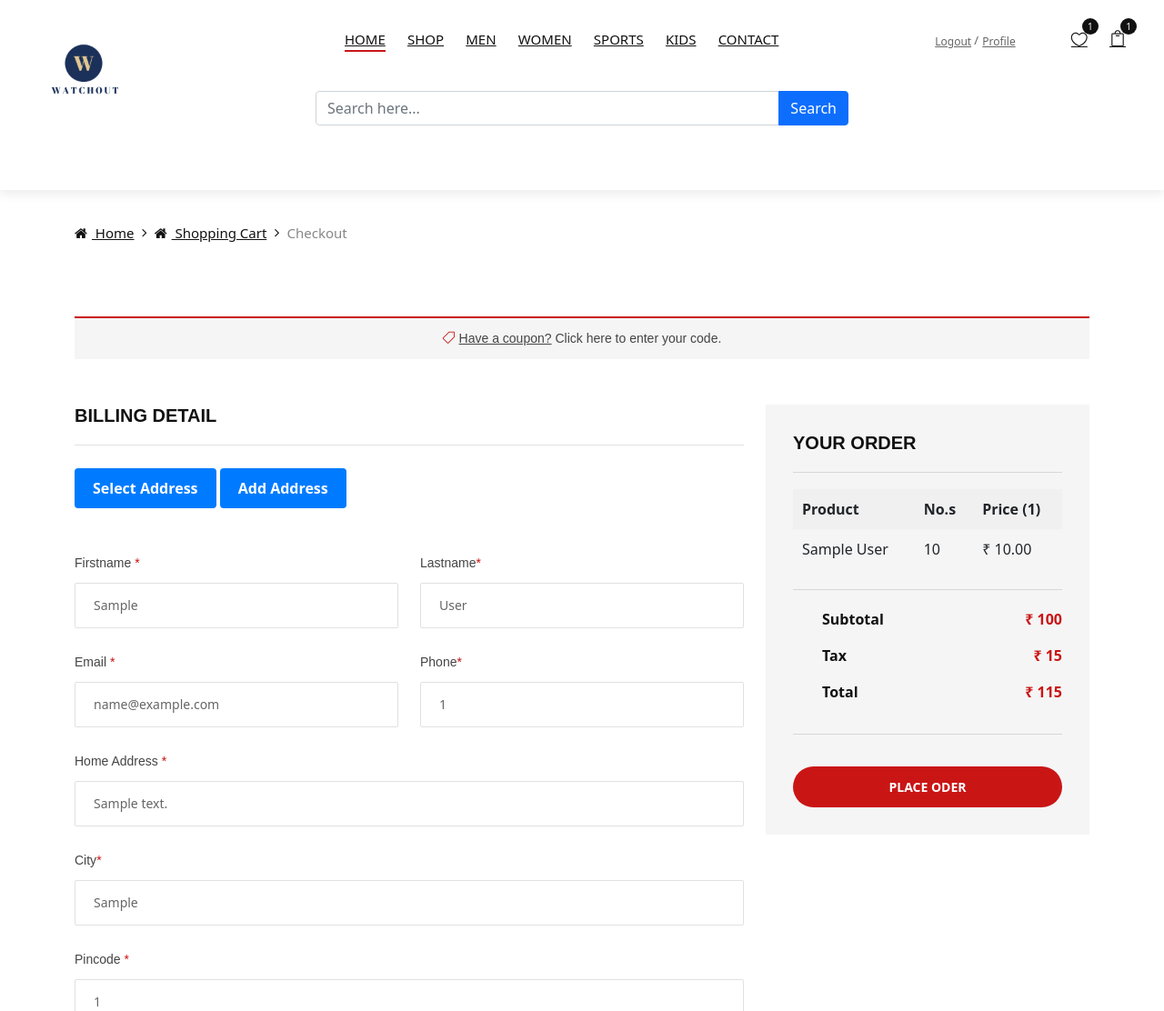
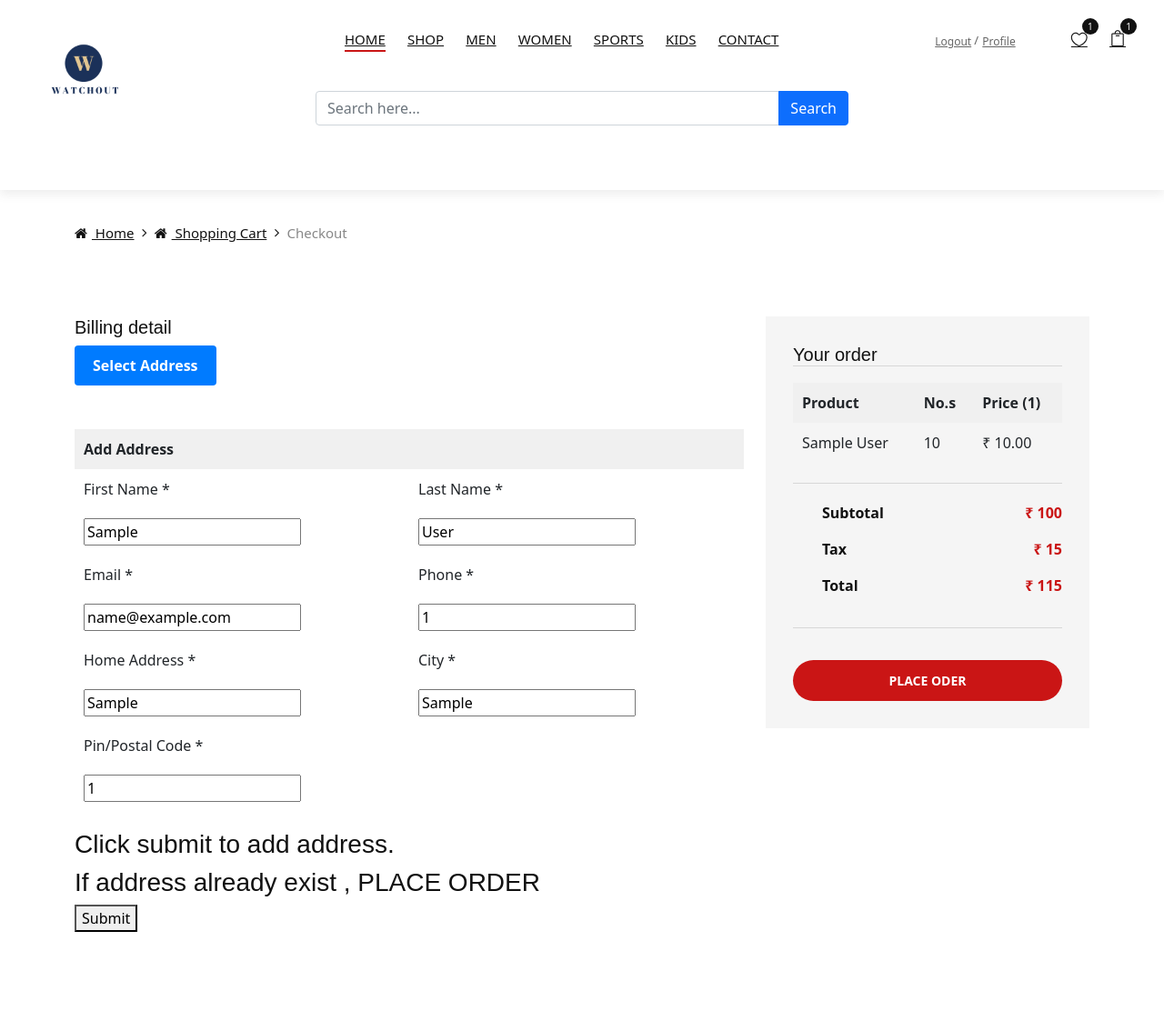
Before and after one commit to aravindsureshvechoor/watchout, a Django app: page /checkout in a window 1280 px wide. Shown: the top 1112 px of the page at 91% size. Run offline with Django 4.2, Linux system fonts and the light colour scheme; a user stored in the database is signed in; tables that the repository leaves empty hold one stand-in row (values such as "Sample post"); some libraries are stand-ins or nearby versions.

Commit message:
address form

```diff
--- a/templates/carttemplates/checkout.html
+++ b/templates/carttemplates/checkout.html
@@ -52,68 +52,141 @@
     <section class="checkout spad">
         <div class="container">
             <div class="row">
-                <div class="col-lg-12">
-                    <h6 class="coupon__link"><span class="icon_tag_alt"></span> <a href="#">Have a coupon?</a> Click
-                    here to enter your code.</h6>
-                </div>
-            </div>
-            <form action="{% url 'placeorder' %}" method="post" class="checkout__form">
-                {% csrf_token %}
-                <div class="row">
                 <div class="col-lg-8">
                     <h5>Billing detail</h5>
                     <a href="{% url 'selectaddress' %}" class="button-link">Select Address</a>
-                        <a href="{% url 'addaddress' %}" class="button-link">Add Address</a>
+                    {% comment %} <a href="{% url 'addaddress' %}" class="button-link">Add Address</a> {% endcomment %}
                     <br>
                     <br>
                     <br>
                     <div class="row">
-                            <div class="col-lg-6 col-md-6 col-sm-6">
-                                <div class="checkout__form__input">
-                                    <p> Firstname <span>*</span></p>
-                                    <input value="{{address.firstname}}" type="text">
             </div>
+
+
+
+
+            <form method="post" action="{% url 'submitaddress' %}" class="checkout__form" onsubmit="return validateForm()">
+                {% csrf_token %}
+                <table class="checkout__form__table">
+                    <tr>
+                        <th colspan="2">Add Address</th>
+                    </tr>
+                    <tr>
+                        <td>First Name <span>*</span></td>
+                        <td>Last Name <span>*</span></td>
+                    </tr>
+                    <tr>
+                        <td><input type="text" {% if address %}value={{address.firstname}}{% endif %} id="firstname" name="firstname" required></td>
+                        <td><input type="text" {% if address %}value={{address.lastname}}{% endif %} id="lastname" name="lastname" required></td>
+                    </tr>
+                    <tr>
+                        <td>Email <span>*</span></td>
+                        <td>Phone <span>*</span></td>
+                    </tr>
+                    <tr>
+                        <td><input type="text" id="email" {% if address %}value={{address.email}}{% endif %} name="email" required></td>
+                        <td><input type="text" id="phone" {% if address %}value={{address.phone}}{% endif %} name="phone" required></td>
+                    </tr>
+                    <tr>
+                        <td>Home Address <span>*</span></td>
+                        <td>City <span>*</span></td>
+                    </tr>
+                    <tr>
+                        <td><input type="text" id="homeaddress" {% if address %}value={{address.homeaddress}}{% endif %} name="homeaddress" placeholder="Street Address" required></td>
+                        <td><input type="text" id="city" {% if address %}value={{address.city}}{% endif %} name="city" required></td>
+                    </tr>
+
+                    <tr>
+                        <td>Pin/Postal Code <span>*</span></td>
+                        <td></td>
+                    </tr>
+                    <tr>
+                        <td><input type="text" id="pincode" {% if address %}value={{address.pincode}}{% endif %} name="pincode" required></td>
+                        <td></td>
+                    </tr>
+                </table>
+
+                <div class="checkout__form__checkbox">
+                    <!-- Include your checkboxes here -->
                 </div>
-                            <div class="col-lg-6 col-md-6 col-sm-6">
-                                <div class="checkout__form__input">
-                                    <p>Lastname<span>*</span></p>
-                                    <input value="{{address.lastname}}" type="text">
+
+                <div class="checkout__form__checkbox">
+                    <!-- Include your checkboxes here -->
                 </div>
-                            </div>
-                            <div class="col-lg-6 col-md-6 col-sm-6">
-                                <div class="checkout__form__input">
-                                    <p>Email <span>*</span></p>
-                                    <input value="{{address.email}}" type="text">
-                                </div>
-                            </div>
-                            <div class="col-lg-6 col-md-6 col-sm-6">
-                                <div class="checkout__form__input">
-                                    <p>Phone<span>*</span></p>
-                                    <input value="{{address.phone}}" type="text">
-                                </div>
-                            </div>
-                            <div class="col-lg-12">
-                                {% comment %} <div class="checkout__form__input">
-                                    <p>Country <span>*</span></p>
-                                    <input type="text">
-                                </div> {% endcomment %}
-                                <div class="checkout__form__input">
-                                    <p>Home Address <span>*</span></p>
-                                    <input type="text" value="{{address.homeaddress}}" placeholder="Street Address">
-                                </div>
-                                <div class="checkout__form__input">
-                                    <p>City<span>*</span></p>
-                                    <input value="{{address.city}}" type="text">
-                                </div>
-                                {% comment %} <div class="checkout__form__input">
-                                    <p>Country/State <span>*</span></p>
-                                    <input type="text">
-                                </div> {% endcomment %}
-                                <div class="checkout__form__input">
-                                    <p>Pincode <span>*</span></p>
-                                    <input value="{{address.pincode}}" type="text">
-                                </div>
-                            </div>
+
+                <!-- Add your additional checkboxes as needed -->
+            <h3> Click submit to add address.</h3>
+            <h3> If address already exist , PLACE ORDER </h3>
+                <button type="submit">Submit</button>
+
+
+
+            </form>
+
+
+
+
+
+            <script>
+                function validateForm() {
+                    // Get form inputs
+                    const firstname = document.getElementById("firstname").value.trim();
+                    const lastname = document.getElementById("lastname").value.trim();
+                    const email = document.getElementById("email").value.trim();
+                    const phone = document.getElementById("phone").value.trim();
+                    const homeaddress = document.getElementById("homeaddress").value.trim();
+                    const city = document.getElementById("city").value.trim();
+                    const pincode = document.getElementById("pincode").value.trim();
+
+                    // Regular expressions for validation
+                    const emailPattern = /^[A-Za-z0-9._%+-]+@[A-Za-z0-9.-]+\.[A-Za-z]{2,}$/;
+                    const phonePattern = /^\d{10}$/;
+                    const pincodePattern = /^\d{6}$/;
+
+                    // Check for empty fields and length limits
+                    if (
+                        firstname === "" || firstname.length > 50 ||
+                        lastname === "" || lastname.length > 50 ||
+                        email === "" || email.length > 20 || !email.match(emailPattern) ||
+                        phone === "" || phone.length > 10 || !phone.match(phonePattern) ||
+                        homeaddress === "" || homeaddress.length > 50 ||
+                        city === "" || city.length > 50 ||
+                        pincode === "" || !pincode.match(pincodePattern)
+                    ) {
+                        alert("Please correct the form errors.");
+                        return false; // Prevent form submission
+                    }
+                    return true; // Form is valid
+                }
+            </script>
+
+
+
+
+
+
+
+
+
+
+
+
+
+
+
+
+
+            <form action="{% url 'placeorder' %}" method="post" class="checkout__form">
+                {% csrf_token %}
+                <div class="row">
+
+
+
+
+
+
+
+
 
 
                             <div class="col-lg-12">
@@ -191,4 +264,6 @@
         </section>
         <!-- Checkout Section End -->
 
+
+
         {% endblock content %}
--- a/templates/usertemplates/productinfo.html
+++ b/templates/usertemplates/productinfo.html
@@ -100,9 +100,9 @@
                     <div class="product__details__text">
                         <h3>{{products.product_name}} <span>Brand: Watchout More Watches from Watchout</span></h3>
                         {% if products.offerprice != products.price%}
-                        <div class="product__details__price">$ {{products.offerprice}} <span>₹ {{products.price}}</span></div>
+                        <div class="product__details__price">₹ {{products.offerprice}} <span>₹ {{products.price}}</span></div>
                         {% else %}
-                        <div class="product__details__price">$ {{products.price}}</div>
+                        <div class="product__details__price">₹ {{products.price}}</div>
                         {% endif %}
                         {% if products.is_available %}
                         <h4 style="color: green;">AVAILABLE</h4>
```
Lines whose indentation alone changed are shown as unchanged.
